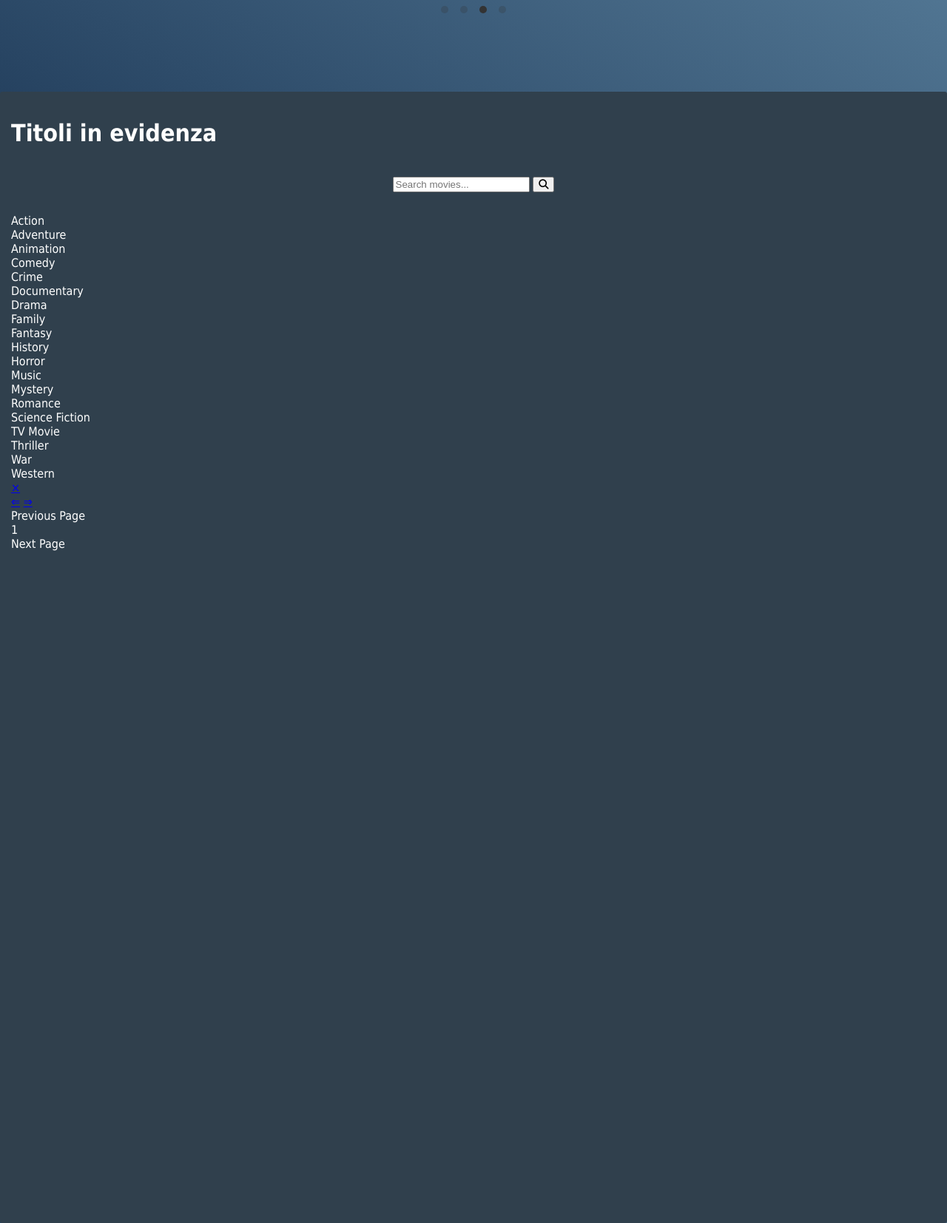
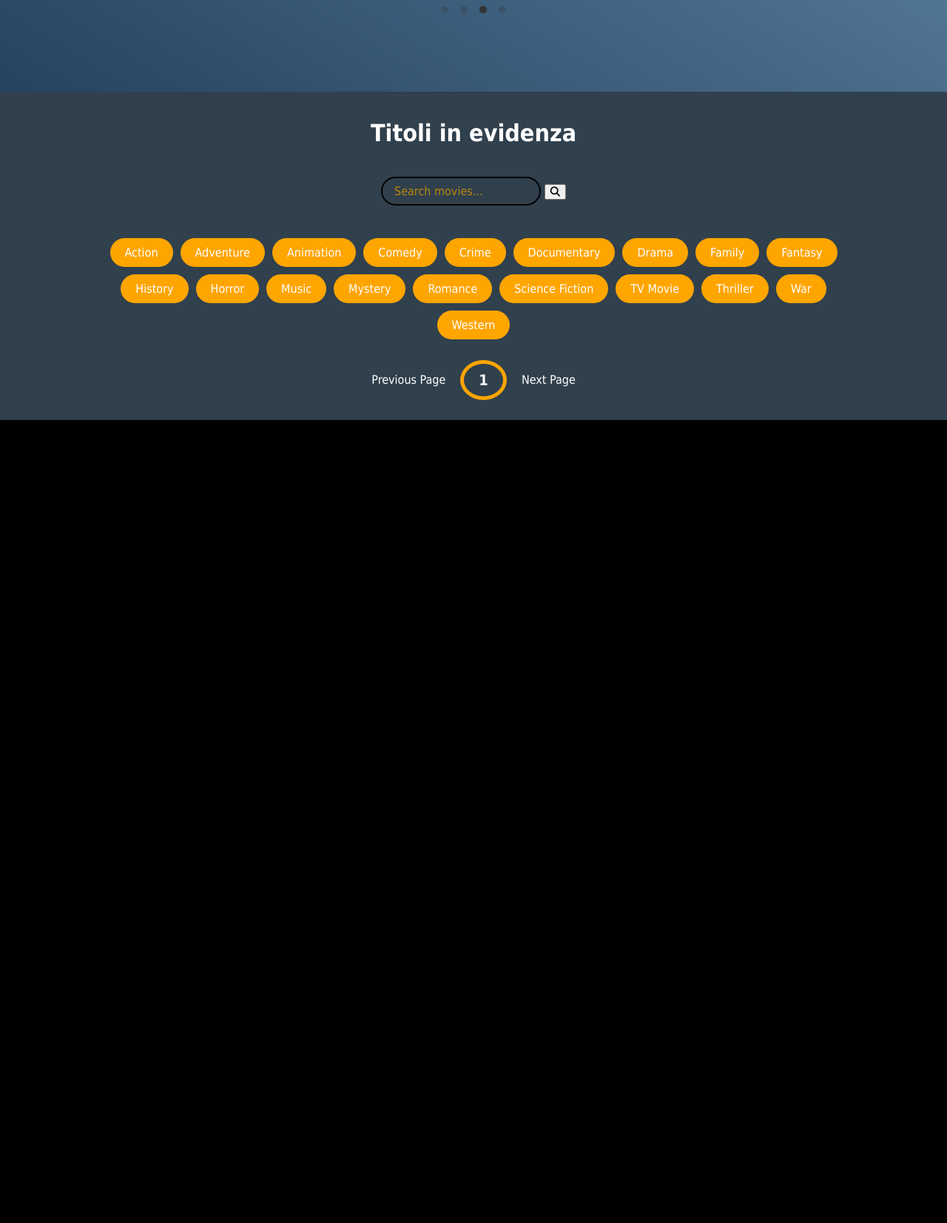
Before and after one commit to simonepalladino/ProgettoCineTicket, a Flask app: page /home in a window 1280 px wide. Shown: the part 857-2511 px from the top of the page at 74% size. After the commit the page ends 1425 px from the top, so only its background shows below. Run offline with Flask 2, Linux system fonts and the light colour scheme; some libraries are stand-ins or nearby versions.

Commit message:
Add files via upload

```diff
--- a/Progetto Cineticket/static/stylesheet/Index.css
+++ b/Progetto Cineticket/static/stylesheet/Index.css
@@ -1,4 +1,4 @@
-#body_home{
+ #body_home{
     height: 100%;
     width: 100%;
     color: #222222;
@@ -136,6 +136,16 @@
     text-decoration: none;
   }
 
+  header ul li.search {
+    border: 2px solid darkgoldenrod;
+    background-color: darkgoldenrod;
+  }
+
+  header ul li.search a{
+    color: white;
+    text-decoration: none;
+  }
+
 
   .carousel-cell, #primo {
     object-fit: cover;
@@ -197,17 +207,8 @@
     color: red;
   }
 
-  /* Tasto Localita */
-
-  .tastolocalita{
-    position: absolute;
-    background-color: darkgoldenrod;
-    right: 50%;
-    height: 30px;
-  }
-
   .container_home {
-    height: 1500px;
+    height: 100%;
     margin-top: 10%;
     background-color: #30404d;
     padding: 15px;
@@ -216,7 +217,10 @@
     box-shadow: 0 20px 25px -5px rgba(0, 0, 0, 0.1), 0 10px 10px -5px rgba(0, 0, 0, 0.04);
   }
 
-  /* Fine tasto localita */
+
+ #evidence {
+    text-align: center;
+  }
 
 /* Search bar */
 
@@ -238,9 +242,7 @@
 }
 
 #search-btn{
-}
-#random-btn{
-  margin-left: 0px;
+  color: black;
 }
 
 .form-container{
@@ -249,3 +251,269 @@
 }
 
 /* End search bar*/
+
+
+ /* Start API */
+
+ @import url('https://fonts.googleapis.com/css2?family=Poppins:wght@200;400;700&display=swap');
+
+*{
+    box-sizing: border-box;
+}
+
+:root{
+    --primary-color:black;
+    --secondary-color: darkgoldenrod;
+}
+
+.search{
+    background-color: transparent;
+    border: 2px solid var(--primary-color);
+    padding:0.5rem 1rem;
+    border-radius: 50px;
+    font-size: 1rem;
+    color:#fff;
+    font-family: inherit;
+}
+
+.search:focus{
+    outline:0;
+    background-color: var(--primary-color);
+}
+
+.search::placeholder{
+    color: darkgoldenrod;
+}
+
+main{
+    display:flex;
+    flex-wrap: wrap;
+    justify-content: center;
+}
+
+.movie {
+    width: 300px;
+    margin: 1rem;
+    border-radius: 3px;
+    box-shadow: 0.2px 4px 5px rgba(0,0,0,0.1);
+    background-color: var(--secondary-color);
+    position:relative;
+    overflow: hidden;
+}
+
+
+.movie img{
+    width:100%;
+}
+
+.movie-info{
+    color:#eee;
+    display: flex;
+    align-items: center;
+    justify-content: space-between;
+    padding: 0.5rem 1rem 1rem;
+    letter-spacing: 0.5px;
+}
+
+.movie-info h3{
+    margin-top: 0;
+}
+
+.movie-info span{
+    background-color: var(--primary-color);
+    padding: 0.25rem 0.5rem;
+    border-radius: 3px;
+    font-weight: bold;
+}
+
+.movie-info span.green{
+    color:green;
+}
+
+.movie-info span.orange{
+    color:orange;
+}
+
+.movie-info span.red{
+    color:red;
+}
+
+.overview{
+    position:absolute;
+    left:0;
+    right:0;
+    bottom:0;
+    background-color: black;
+    padding: 1rem;
+    max-height: 100%;
+    transform:translateY(101%);
+    transition:transform 0.3s ease-in;
+}
+
+.movie:hover .overview{
+    transform:translateY(0)
+}
+
+#tags{
+    width:80%;
+    display:flex;
+    flex-wrap: wrap;
+    justify-content: center;
+    align-items: center;
+    margin: 10px auto;
+}
+
+.tag{
+    color:white;
+    padding:10px 20px;
+    background-color: orange;
+    border-radius: 50px;
+    margin:5px;
+    display:inline-block;
+    cursor: pointer;
+}
+
+.tag.highlight{
+    background-color: red;
+}
+.no-results{
+    color:black;
+}
+
+.pagination{
+    display:flex;
+    margin:10px 30px;
+    align-items: center;
+    justify-content: center;
+    color:white;
+}
+
+.page{
+    padding:20px;
+    cursor:pointer;
+}
+
+.page.disabled{
+    cursor:not-allowed;
+    color:grey;
+}
+
+.current{
+    padding: 10px 20px;
+    border-radius: 50%;
+    border: 5px solid orange;
+    font-size: 20px;
+    font-weight: 600;
+}
+
+.know-more{
+    background-color: orange;
+    color:white;
+    font-size: 16px;
+    font-weight: bold;
+    border:0;
+    border-radius: 50px;
+    padding: 10px 20px;
+    margin-top: 5px;
+}
+/* The Overlay (background) */
+.overlay {
+    /* Height & width depends on how you want to reveal the overlay (see JS below) */
+    height: 100%;
+    width: 0;
+    position: fixed; /* Stay in place */
+    z-index: 1; /* Sit on top */
+    left: 0;
+    top: 0;
+    background-color: rgb(0,0,0); /* Black fallback color */
+    background-color: rgba(0,0,0, 0.9); /* Black w/opacity */
+    overflow-x: hidden; /* Disable horizontal scroll */
+    transition: 0.5s; /* 0.5 second transition effect to slide in or slide down the overlay (height or width, depending on reveal) */
+  }
+
+  /* Position the content inside the overlay */
+  .overlay-content {
+    position: relative;
+    top: 10%; /* 25% from the top */
+    width: 100%; /* 100% width */
+    text-align: center; /* Centered text/links */
+    margin-top: 30px; /* 30px top margin to avoid conflict with the close button on smaller screens */
+  }
+
+  /* The navigation links inside the overlay */
+  .overlay a {
+    padding: 8px;
+    text-decoration: none;
+    font-size: 36px;
+    color: #818181;
+    display: block; /* Display block instead of inline */
+    transition: 0.3s; /* Transition effects on hover (color) */
+  }
+
+  /* When you mouse over the navigation links, change their color */
+  .overlay a:hover, .overlay a:focus {
+    color: #f1f1f1;
+  }
+
+  /* Position the close button (top right corner) */
+  .overlay .closebtn {
+    position: absolute;
+    top: 20px;
+    right: 45px;
+    font-size: 60px;
+  }
+
+  /* When the height of the screen is less than 450 pixels, change the font-size of the links and position the close button again, so they don't overlap */
+  @media screen and (max-height: 450px) {
+    .overlay a {font-size: 20px}
+    .overlay .closebtn {
+      font-size: 40px;
+      top: 15px;
+      right: 35px;
+    }
+  }
+
+
+  .embed.hide{
+      display: none;
+  }
+
+  .embed.show{
+      display: inline-block;
+  }
+
+  .arrow{
+      position: absolute;
+      font-size: 40px;
+  }
+
+  .arrow.left-arrow{
+      top:50%;
+      left:5%;
+      transform: translateY(-50%);
+  }
+
+
+  .arrow.right-arrow{
+    top:50%;
+    transform: translateY(-50%);
+    right:5%;
+}
+
+.dots{
+    margin-top: 30px;
+}
+
+.dots .dot {
+    padding: 5px 15px;
+    border-radius: 50%;
+    border: 5px solid var(--secondary-color);
+    color: white;
+    font-size: 20px;
+    font-weight: 600;
+    margin: 5px;
+}
+
+.dots .dot.active{
+    border-color: orange;
+}
```
